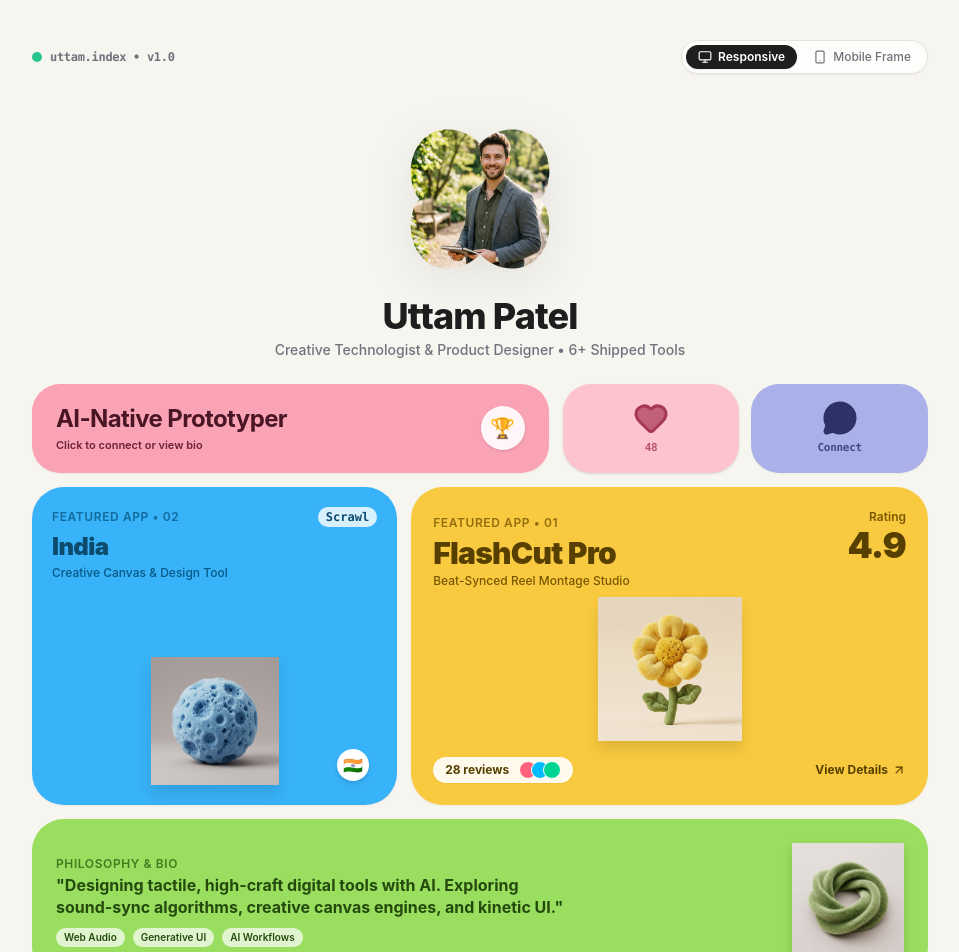
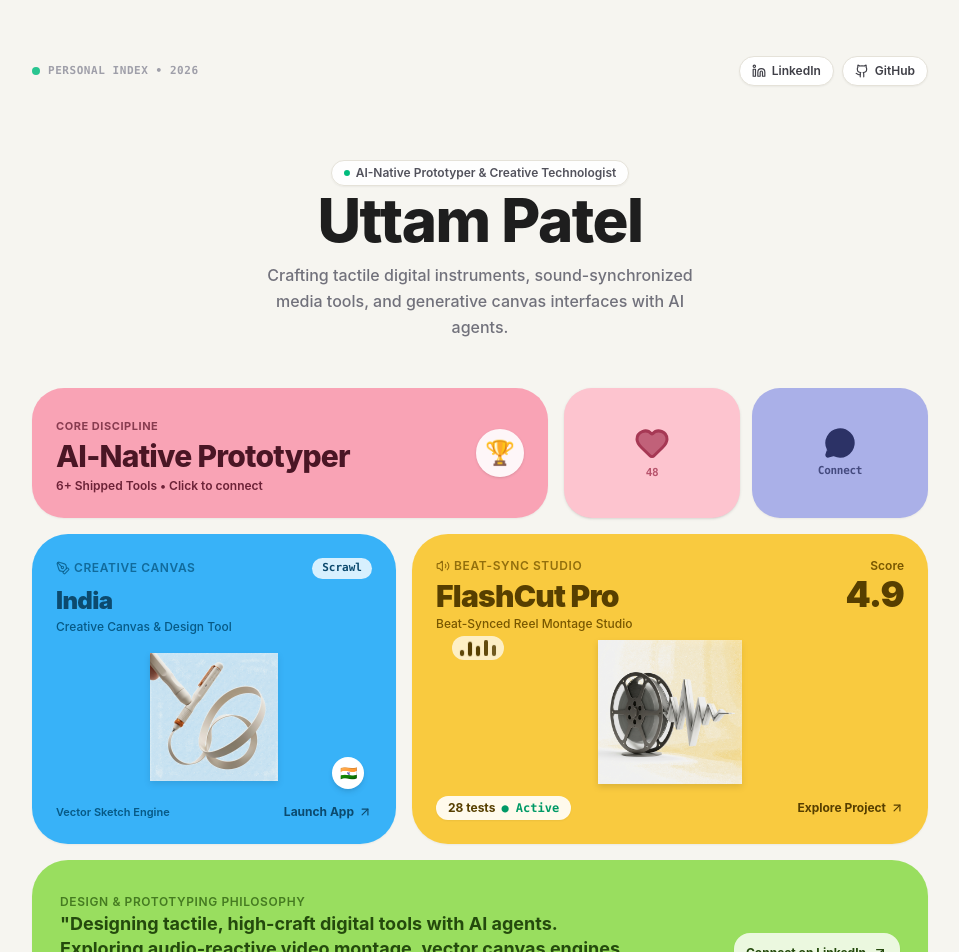
Before and after one commit to Uttambakori/uttam-index, a React (Vite) app: page / in a window 1280 px wide. Shown: the top 952 px of the page, without its empty margins (160-1119 px from the left). Built offline with nearby package versions, Linux system fonts and the light colour scheme.

Commit message:
feat: Minimal editorial index - product-specific transparent PNGs, name-only header, and 3D tilt micro-interactions

```diff
--- a/src/App.jsx
+++ b/src/App.jsx
@@ -1,146 +1,140 @@
 import React, { useState } from "react";
 import {
-  Heart,
   MessageCircle,
   ExternalLink,
   Sparkles,
-  Layers,
-  Smartphone,
-  Monitor,
-  Trophy,
   ArrowUpRight,
-  Code2,
+  Volume2,
+  PenTool,
+  Check,
 } from "lucide-react";
-import CloverAvatar from "./components/CloverAvatar";
 import HeartButton from "./components/HeartButton";
 import ConnectModal from "./components/ConnectModal";
 import ProjectModal from "./components/ProjectModal";
+import InteractiveCard from "./components/InteractiveCard";
 import { GithubIcon, LinkedinIcon } from "./components/Icons";
 import { PROFILE, PROJECTS } from "./data/projects";
 
 export default function App() {
   const [activeProject, setActiveProject] = useState(null);
   const [isConnectOpen, setIsConnectOpen] = useState(false);
-  const [viewMode, setViewMode] = useState("auto"); // 'auto' | 'mobile-frame'
+  const [isHoveringAudio, setIsHoveringAudio] = useState(false);
 
   const flashcutProject = PROJECTS.find((p) => p.id === "flashcut") || PROJECTS[0];
   const scrawlProject = PROJECTS.find((p) => p.id === "scrawl") || PROJECTS[1];
 
   return (
-    <div className="min-h-screen bg-[#F6F5F0] text-[#1E1E1E] flex flex-col items-center justify-start p-4 sm:p-8 font-sans selection:bg-[#FCE082]">
-      {/* Top Floating Utility Bar */}
+    <div className="min-h-screen bg-[#F6F5F0] text-[#1E1E1E] flex flex-col items-center justify-start p-4 sm:p-8 md:p-12 font-sans selection:bg-[#FCE082]">
+      {/* MINIMAL TOP UTILITY BAR */}
       <header className="w-full max-w-4xl flex items-center justify-between py-2 mb-6">
         <div className="flex items-center gap-2">
-          <span className="w-2.5 h-2.5 rounded-full bg-emerald-500 animate-pulse" />
-          <span className="text-xs font-bold text-zinc-500 font-mono tracking-tight">
-            uttam.index • v1.0
+          <span className="w-2 h-2 rounded-full bg-emerald-500 animate-pulse" />
+          <span className="text-[11px] font-bold text-zinc-400 font-mono tracking-wider uppercase">
+            Personal Index • 2026
           </span>
         </div>
 
-        {/* View Switcher (Responsive / Mobile Frame) */}
-        <div className="flex items-center gap-1 bg-white/80 backdrop-blur-sm p-1 rounded-full border border-[#E5E2D9] shadow-xs text-xs">
-          <button
-            onClick={() => setViewMode("auto")}
-            className={`flex items-center gap-1.5 px-3 py-1 rounded-full font-medium transition-all cursor-pointer ${
-              viewMode === "auto"
-                ? "bg-[#1E1E1E] text-white shadow-xs font-semibold"
-                : "text-zinc-500 hover:text-[#1E1E1E]"
-            }`}
+        <div className="flex items-center gap-2 text-xs">
+          <a
+            href={PROFILE.linkedin}
+            target="_blank"
+            rel="noopener noreferrer"
+            className="flex items-center gap-1.5 px-3 py-1.5 rounded-full bg-white hover:bg-zinc-100 text-zinc-700 font-semibold border border-[#E5E2D9] shadow-xs transition-all cursor-pointer"
           >
-            <Monitor className="w-3.5 h-3.5" />
-            <span>Responsive</span>
-          </button>
-          <button
-            onClick={() => setViewMode("mobile-frame")}
-            className={`flex items-center gap-1.5 px-3 py-1 rounded-full font-medium transition-all cursor-pointer ${
-              viewMode === "mobile-frame"
-                ? "bg-[#1E1E1E] text-white shadow-xs font-semibold"
-                : "text-zinc-500 hover:text-[#1E1E1E]"
-            }`}
+            <LinkedinIcon className="w-3.5 h-3.5" />
+            <span className="hidden sm:inline">LinkedIn</span>
+          </a>
+
+          <a
+            href={PROFILE.github}
+            target="_blank"
+            rel="noopener noreferrer"
+            className="flex items-center gap-1.5 px-3 py-1.5 rounded-full bg-white hover:bg-zinc-100 text-zinc-700 font-semibold border border-[#E5E2D9] shadow-xs transition-all cursor-pointer"
           >
-            <Smartphone className="w-3.5 h-3.5" />
-            <span>Mobile Frame</span>
-          </button>
+            <GithubIcon className="w-3.5 h-3.5" />
+            <span className="hidden sm:inline">GitHub</span>
+          </a>
         </div>
       </header>
 
       {/* WORKSPACE CONTAINER */}
-      <main
-        className={`w-full transition-all duration-300 ${
-          viewMode === "mobile-frame"
-            ? "max-w-[420px] bg-white rounded-[44px] shadow-2xl p-6 border-8 border-[#1E1E1E]/5 my-4"
-            : "max-w-4xl"
-        }`}
-      >
-        {/* TOP PROFILE PASSPORT SECTION (1:1 with Reference Image) */}
-        <div className="flex flex-col items-center text-center pt-2 pb-6 space-y-3">
-          {/* Clover Squircle Avatar */}
-          <CloverAvatar src="/assets/avatar.jpg" alt={PROFILE.name} size={170} />
+      <main className="w-full max-w-4xl flex flex-col items-center">
+        {/* MINIMAL EDITORIAL TYPOGRAPHIC HEADER (Name only, no photo) */}
+        <div className="w-full text-center py-6 sm:py-10 space-y-3">
+          {/* Subtle status tag */}
+          <div className="inline-flex items-center gap-1.5 px-3 py-1 rounded-full bg-white/90 border border-[#E5E2D9] text-xs font-semibold text-zinc-600 shadow-xs mb-1">
+            <span className="w-1.5 h-1.5 rounded-full bg-emerald-500" />
+            <span>AI-Native Prototyper & Creative Technologist</span>
+          </div>
 
-          {/* Name & Subtitle */}
-          <div>
-            <h1 className="text-3xl sm:text-4xl font-extrabold text-[#1E1E1E] tracking-tight font-display">
-              {PROFILE.name}
-            </h1>
-            <p className="text-sm font-medium text-zinc-500 mt-1">
-              {PROFILE.subtitle} • {PROFILE.experience}
-            </p>
-          </div>
+          {/* Name */}
+          <h1 className="text-4xl sm:text-6xl font-extrabold text-[#1E1E1E] tracking-tight font-display">
+            {PROFILE.name}
+          </h1>
+
+          {/* Subtitle / Focus areas */}
+          <p className="text-sm sm:text-base text-zinc-500 font-medium max-w-md mx-auto leading-relaxed">
+            Crafting tactile digital instruments, sound-synchronized media tools, and generative canvas interfaces with AI agents.
+          </p>
         </div>
 
-        {/* BENTO PASSPORT GRID */}
-        <div className="grid grid-cols-1 sm:grid-cols-12 gap-3.5 select-none">
-          {/* 1. PINK SUPERHOST / BUILDER BADGE CARD */}
-          <div
+        {/* BENTO PASSPORT GRID (Fluidly responsive on Mobile & Desktop) */}
+        <div className="w-full grid grid-cols-1 sm:grid-cols-12 gap-4 select-none pt-2">
+          {/* 1. PINK SUPERHOST / BUILDER BADGE CARD (Full width mobile, 7 cols desktop) */}
+          <InteractiveCard
             onClick={() => setIsConnectOpen(true)}
-            className="sm:col-span-7 bg-[#F9A3B5] hover:bg-[#F88CA2] text-[#4A1625] rounded-[28px] p-4.5 px-6 flex items-center justify-between shadow-xs transition-all duration-200 cursor-pointer active:scale-98"
+            className="sm:col-span-7 bg-[#F9A3B5] hover:bg-[#F88CA2] text-[#4A1625] rounded-[32px] p-5 sm:p-6 flex items-center justify-between shadow-xs transition-colors"
           >
             <div>
-              <div className="text-xl sm:text-2xl font-bold tracking-tight">
+              <span className="text-[11px] font-bold uppercase tracking-wider text-[#6C2237]/80">
+                Core Discipline
+              </span>
+              <div className="text-2xl sm:text-3xl font-extrabold tracking-tight mt-0.5">
                 {PROFILE.status}
               </div>
-              <div className="text-[11px] font-semibold text-[#6C2237] mt-0.5">
-                Click to connect or view bio
+              <div className="text-xs font-semibold text-[#6C2237] mt-1">
+                {PROFILE.experience} • Click to connect
               </div>
             </div>
-            <div className="w-11 h-11 rounded-full bg-white/90 shadow-sm flex items-center justify-center text-xl flex-shrink-0">
+            <div className="w-12 h-12 rounded-full bg-white/90 shadow-sm flex items-center justify-center text-2xl flex-shrink-0">
               🏆
             </div>
-          </div>
+          </InteractiveCard>
 
-          {/* 2. QUICK CONNECT / SOCIAL ROW */}
-          <div className="sm:col-span-5 grid grid-cols-2 gap-3">
-            {/* Pink Heart Button */}
+          {/* 2. INTERACTIVE SOCIAL ROW (Full width mobile, 5 cols desktop) */}
+          <div className="sm:col-span-5 grid grid-cols-2 gap-3 min-h-[100px]">
+            {/* Heart button with like counter + confetti */}
             <HeartButton />
 
-            {/* Purple Message Bubble Pill */}
+            {/* Purple Message Bubble Button */}
             <button
               onClick={() => setIsConnectOpen(true)}
               className="group w-full h-full rounded-[28px] p-4 bg-[#AAB0E8] hover:bg-[#9FA6E4] text-[#2C3266] flex flex-col items-center justify-center transition-all duration-200 cursor-pointer shadow-xs active:scale-95"
-              title="Get in touch / LinkedIn"
+              title="Get in touch"
             >
-              <MessageCircle className="w-9 h-9 fill-current transition-transform duration-300 group-hover:scale-110" />
+              <MessageCircle className="w-8 h-8 fill-current transition-transform duration-300 group-hover:scale-110" />
               <span className="text-[11px] font-bold mt-1 font-mono tracking-tight opacity-80">
                 Connect
               </span>
             </button>
           </div>
 
-          {/* 3. BLUE LOCATION & SCRAWL CARD (sm:col-span-5) */}
-          <div
+          {/* 3. BLUE SCRAWL CARD (sm:col-span-5) */}
+          <InteractiveCard
             onClick={() => setActiveProject(scrawlProject)}
-            className="sm:col-span-5 bg-[#38B2F8] hover:bg-[#25A7F0] text-[#0C4A6E] rounded-[32px] p-5 relative overflow-hidden shadow-xs flex flex-col justify-between min-h-[220px] transition-all duration-200 cursor-pointer group active:scale-98"
+            className="sm:col-span-5 bg-[#38B2F8] hover:bg-[#25A7F0] text-[#0C4A6E] rounded-[36px] p-6 relative overflow-hidden shadow-xs flex flex-col justify-between min-h-[250px] transition-colors group"
           >
-            <div>
+            <div className="z-10">
               <div className="flex items-center justify-between">
-                <span className="text-xs font-semibold uppercase tracking-wider text-[#075985]/80">
-                  Featured App • 02
+                <span className="text-xs font-semibold uppercase tracking-wider text-[#075985]/80 flex items-center gap-1">
+                  <PenTool className="w-3.5 h-3.5" />
+                  <span>Creative Canvas</span>
                 </span>
-                <span className="text-xs font-mono font-bold bg-white/80 px-2 py-0.5 rounded-full text-[#0C4A6E]">
+                <span className="text-[11px] font-mono font-bold bg-white/80 px-2.5 py-0.5 rounded-full text-[#0C4A6E]">
                   {scrawlProject.title}
                 </span>
               </div>
-              <div className="text-2xl font-black tracking-tight mt-1">
+              <div className="text-2xl font-black tracking-tight mt-1.5">
                 {PROFILE.location}
               </div>
               <div className="text-xs text-[#075985] font-medium mt-0.5">
@@ -148,31 +142,41 @@
               </div>
             </div>
 
-            {/* 3D Tactile Blue Sponge Sphere */}
-            <div className="relative flex items-center justify-center pt-2">
+            {/* Transparent Stylus Pen drawing ribbon */}
+            <div className="relative flex items-center justify-center py-2 z-10">
               <img
-                src="/assets/blue_sphere.jpg"
-                alt="3D Blue Sculpture"
-                className="w-32 h-32 object-contain drop-shadow-xl transition-transform duration-300 group-hover:scale-110 group-hover:rotate-6"
+                src={scrawlProject.asset}
+                alt={scrawlProject.title}
+                className="w-32 h-32 object-contain drop-shadow-md transition-transform duration-300 group-hover:scale-110 group-hover:rotate-6"
               />
-              {/* Flag Badge Pill */}
-              <div className="absolute bottom-1 right-2 w-8 h-8 rounded-full bg-white shadow-md flex items-center justify-center text-base border border-white/40">
+              {/* Country flag badge */}
+              <div className="absolute bottom-0 right-2 w-8 h-8 rounded-full bg-white shadow-md flex items-center justify-center text-sm border border-white/50">
                 {PROFILE.countryFlag}
               </div>
             </div>
-          </div>
+
+            <div className="flex items-center justify-between pt-1 z-10">
+              <span className="text-[11px] font-semibold text-[#075985]">
+                Vector Sketch Engine
+              </span>
+              <span className="text-xs font-bold text-[#0C4A6E] flex items-center gap-1 group-hover:underline">
+                Launch App <ArrowUpRight className="w-3.5 h-3.5" />
+              </span>
+            </div>
+          </InteractiveCard>
 
           {/* 4. TALL YELLOW FLASHCUT PRO CARD (sm:col-span-7) */}
-          <div
+          <InteractiveCard
             onClick={() => setActiveProject(flashcutProject)}
-            className="sm:col-span-7 bg-[#F9CA3F] hover:bg-[#F7C22E] text-[#573F00] rounded-[32px] p-5.5 relative overflow-hidden shadow-xs flex flex-col justify-between min-h-[220px] transition-all duration-200 cursor-pointer group active:scale-98"
+            className="sm:col-span-7 bg-[#F9CA3F] hover:bg-[#F7C22E] text-[#573F00] rounded-[36px] p-6 relative overflow-hidden shadow-xs flex flex-col justify-between min-h-[250px] transition-colors group"
           >
-            <div className="flex items-start justify-between">
+            <div className="z-10 flex items-start justify-between">
               <div>
-                <span className="text-xs font-semibold uppercase tracking-wider text-[#785700]/80">
-                  Featured App • 01
+                <span className="text-xs font-semibold uppercase tracking-wider text-[#785700]/80 flex items-center gap-1">
+                  <Volume2 className="w-3.5 h-3.5" />
+                  <span>Beat-Sync Studio</span>
                 </span>
-                <div className="text-2xl sm:text-3xl font-black tracking-tight mt-0.5">
+                <div className="text-2xl sm:text-3xl font-black tracking-tight mt-1">
                   {flashcutProject.title}
                 </div>
                 <div className="text-xs font-medium text-[#785700] mt-0.5">
@@ -180,77 +184,94 @@
                 </div>
               </div>
 
-              {/* Big Rating Pill */}
+              {/* Rating & reviews */}
               <div className="text-right">
-                <span className="text-xs font-semibold text-[#785700] block">Rating</span>
+                <span className="text-xs font-semibold text-[#785700] block">Score</span>
                 <span className="text-3xl sm:text-4xl font-black tracking-tight">
                   {flashcutProject.rating}
                 </span>
               </div>
             </div>
 
-            {/* 3D Tactile Yellow Plush Flower in the center */}
-            <div className="relative flex items-center justify-center py-2">
+            {/* Transparent Cinema Film Reel with Audio Waveform */}
+            <div
+              onMouseEnter={() => setIsHoveringAudio(true)}
+              onMouseLeave={() => setIsHoveringAudio(false)}
+              className="relative flex items-center justify-center py-2 z-10"
+            >
               <img
-                src="/assets/yellow_flower.jpg"
-                alt="3D Yellow Flower"
-                className="w-36 h-36 object-contain drop-shadow-xl transition-transform duration-300 group-hover:scale-110 group-hover:-rotate-3"
+                src={flashcutProject.asset}
+                alt={flashcutProject.title}
+                className="w-36 h-36 object-contain drop-shadow-md transition-transform duration-300 group-hover:scale-110 group-hover:-rotate-2"
               />
+
+              {/* Micro-interaction: Dancing Equalizer Bars on Hover */}
+              <div className="absolute top-1 left-4 flex items-end gap-1 h-6 px-2 py-1 rounded-full bg-white/70 backdrop-blur-xs">
+                {[0.4, 0.9, 0.6, 1.0, 0.7].map((h, i) => (
+                  <span
+                    key={i}
+                    style={{
+                      height: `${h * 16}px`,
+                      animation: "pulseGlow 1.2s infinite ease-in-out",
+                      animationDelay: `${i * 0.15}s`,
+                    }}
+                    className="w-1 bg-[#573F00] rounded-full"
+                  />
+                ))}
+              </div>
             </div>
 
-            {/* Bottom Reviews & Launch Pill */}
-            <div className="flex items-center justify-between pt-2">
+            {/* Bottom info pill & launch */}
+            <div className="flex items-center justify-between pt-1 z-10">
               <div className="flex items-center gap-1.5 bg-white/90 backdrop-blur-sm px-3 py-1 rounded-full shadow-xs text-xs font-bold text-[#573F00]">
-                <span>{flashcutProject.reviewsCount} reviews</span>
-                <div className="flex -space-x-1.5 ml-1">
-                  <div className="w-4.5 h-4.5 rounded-full bg-rose-400 border border-white" />
-                  <div className="w-4.5 h-4.5 rounded-full bg-sky-400 border border-white" />
-                  <div className="w-4.5 h-4.5 rounded-full bg-emerald-400 border border-white" />
-                </div>
+                <span>{flashcutProject.reviewsCount} tests</span>
+                <span className="text-emerald-600 font-mono">● Active</span>
               </div>
 
               <div className="flex items-center gap-1 text-xs font-bold text-[#573F00] group-hover:underline">
-                <span>View Details</span>
+                <span>Explore Project</span>
                 <ArrowUpRight className="w-3.5 h-3.5" />
               </div>
             </div>
-          </div>
+          </InteractiveCard>
 
-          {/* 5. GREEN BIO CARD */}
-          <div className="sm:col-span-12 bg-[#99DE5F] hover:bg-[#91D855] text-[#244A0D] rounded-[32px] p-6 relative overflow-hidden shadow-xs flex flex-col sm:flex-row items-center justify-between gap-4 transition-all duration-200 cursor-pointer group active:scale-98">
-            <div className="space-y-1.5 max-w-lg">
+          {/* 5. GREEN BIO CARD (sm:col-span-12) */}
+          <InteractiveCard
+            onClick={() => setIsConnectOpen(true)}
+            className="sm:col-span-12 bg-[#99DE5F] hover:bg-[#91D855] text-[#244A0D] rounded-[36px] p-6 sm:p-7 relative overflow-hidden shadow-xs flex flex-col sm:flex-row items-center justify-between gap-4 transition-colors"
+          >
+            <div className="space-y-2 max-w-xl">
               <span className="text-xs font-semibold uppercase tracking-wider text-[#2F6111]/80">
-                Philosophy & Bio
+                Design & Prototyping Philosophy
               </span>
-              <p className="text-sm sm:text-base font-bold leading-snug">
+              <p className="text-base sm:text-lg font-bold leading-snug">
                 "{PROFILE.bio}"
               </p>
-              <div className="flex items-center gap-2 pt-1">
-                <span className="pill-tag text-[10px] bg-white/70 px-2 py-0.5 rounded-full font-semibold text-[#244A0D]">
-                  Web Audio
+              <div className="flex items-center gap-2 pt-1 flex-wrap">
+                <span className="text-[11px] bg-white/80 px-2.5 py-0.5 rounded-full font-semibold text-[#244A0D]">
+                  Web Audio API
                 </span>
-                <span className="pill-tag text-[10px] bg-white/70 px-2 py-0.5 rounded-full font-semibold text-[#244A0D]">
-                  Generative UI
+                <span className="text-[11px] bg-white/80 px-2.5 py-0.5 rounded-full font-semibold text-[#244A0D]">
+                  WebCodecs 4K
                 </span>
-                <span className="pill-tag text-[10px] bg-white/70 px-2 py-0.5 rounded-full font-semibold text-[#244A0D]">
-                  AI Workflows
+                <span className="text-[11px] bg-white/80 px-2.5 py-0.5 rounded-full font-semibold text-[#244A0D]">
+                  Canvas Engines
+                </span>
+                <span className="text-[11px] bg-white/80 px-2.5 py-0.5 rounded-full font-semibold text-[#244A0D]">
+                  AI Agents
                 </span>
               </div>
             </div>
 
-            {/* 3D Tactile Green Torus Sculpture */}
-            <div className="flex-shrink-0">
-              <img
-                src="/assets/green_knot.jpg"
-                alt="3D Green Knot"
-                className="w-28 h-28 object-contain drop-shadow-lg transition-transform duration-300 group-hover:scale-110 group-hover:rotate-12"
-              />
+            <div className="flex-shrink-0 flex items-center justify-center p-3 bg-white/80 rounded-2xl shadow-xs text-xs font-bold text-[#244A0D] gap-1.5 cursor-pointer hover:bg-white transition-colors">
+              <span>Connect on LinkedIn</span>
+              <ArrowUpRight className="w-4 h-4" />
             </div>
-          </div>
+          </InteractiveCard>
         </div>
 
-        {/* FOOTER LINKS */}
-        <footer className="pt-8 pb-4 text-center text-xs text-zinc-500 flex flex-wrap items-center justify-center gap-4">
+        {/* MINIMAL FOOTER */}
+        <footer className="pt-10 pb-6 text-center text-xs text-zinc-500 flex flex-wrap items-center justify-center gap-4">
           <a
             href={PROFILE.linkedin}
             target="_blank"
@@ -275,7 +296,7 @@
             onClick={() => setIsConnectOpen(true)}
             className="font-semibold text-zinc-700 hover:text-emerald-600 transition-colors cursor-pointer"
           >
-            Get in Touch
+            itsuttampatel@gmail.com
           </button>
         </footer>
       </main>
--- /dev/null
+++ b/src/components/InteractiveCard.jsx
@@ -0,0 +1,52 @@
+import React, { useRef, useState } from "react";
+
+/**
+ * Interactive 3D tilt card with smooth mouse-tracking physics
+ */
+export default function InteractiveCard({
+  children,
+  className = "",
+  onClick,
+  style = {},
+}) {
+  const cardRef = useRef(null);
+  const [transform, setTransform] = useState("perspective(1000px) rotateX(0deg) rotateY(0deg) scale3d(1, 1, 1)");
+
+  const handleMouseMove = (e) => {
+    if (!cardRef.current) return;
+    const rect = cardRef.current.getBoundingClientRect();
+    const x = e.clientX - rect.left;
+    const y = e.clientY - rect.top;
+    const centerX = rect.width / 2;
+    const centerY = rect.height / 2;
+
+    const rotateX = ((y - centerY) / centerY) * -5;
+    const rotateY = ((x - centerX) / centerX) * 5;
+
+    setTransform(
+      `perspective(1000px) rotateX(${rotateX.toFixed(2)}deg) rotateY(${rotateY.toFixed(2)}deg) scale3d(1.015, 1.015, 1.015)`
+    );
+  };
+
+  const handleMouseLeave = () => {
+    setTransform("perspective(1000px) rotateX(0deg) rotateY(0deg) scale3d(1, 1, 1)");
+  };
+
+  return (
+    <div
+      ref={cardRef}
+      onClick={onClick}
+      onMouseMove={handleMouseMove}
+      onMouseLeave={handleMouseLeave}
+      style={{
+        transform,
+        transition: "transform 0.2s cubic-bezier(0.25, 1, 0.5, 1)",
+        willChange: "transform",
+        ...style,
+      }}
+      className={`cursor-pointer active:scale-98 select-none ${className}`}
+    >
+      {children}
+    </div>
+  );
+}
--- a/src/data/projects.js
+++ b/src/data/projects.js
@@ -3,7 +3,7 @@
   subtitle: "Creative Technologist & Product Designer",
   status: "AI-Native Prototyper",
   experience: "6+ Shipped Tools",
-  bio: "Designing tactile, high-craft digital tools with AI. Exploring sound-sync algorithms, creative canvas engines, and kinetic UI.",
+  bio: "Designing tactile, high-craft digital tools with AI agents. Exploring audio-reactive video montage, vector canvas engines, and kinetic UI.",
   location: "India",
   countryFlag: "🇮🇳",
   linkedin: "https://www.linkedin.com/in/uttambakori",
@@ -25,7 +25,7 @@
     status: "Live & Shipped",
     color: "#F9CA3F",
     textColor: "#573F00",
-    asset: "/assets/yellow_flower.jpg",
+    asset: "/assets/film_reel.png",
     tags: ["Web Audio API", "Spectral Flux", "WebCodecs", "React"],
   },
   {
@@ -39,7 +39,7 @@
     status: "Live on Vercel",
     color: "#38B2F8",
     textColor: "#0C4A6E",
-    asset: "/assets/blue_sphere.jpg",
+    asset: "/assets/stylus_pen.png",
     tags: ["HTML5 Canvas", "Vector Engine", "Interaction Design"],
   },
 ];
```
Also changed, not shown: public/assets/film_reel.png (added), public/assets/stylus_pen.png (added).
